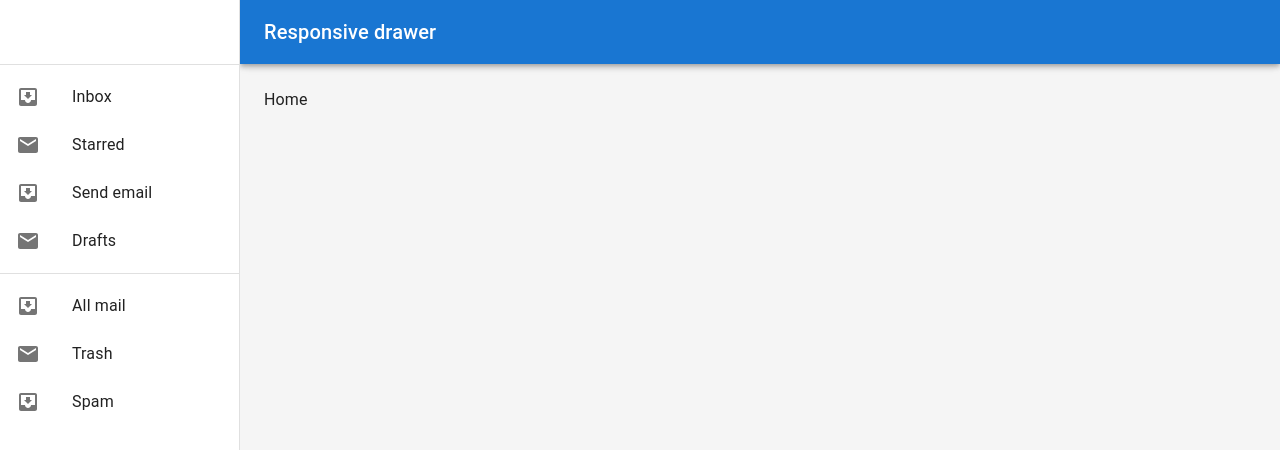
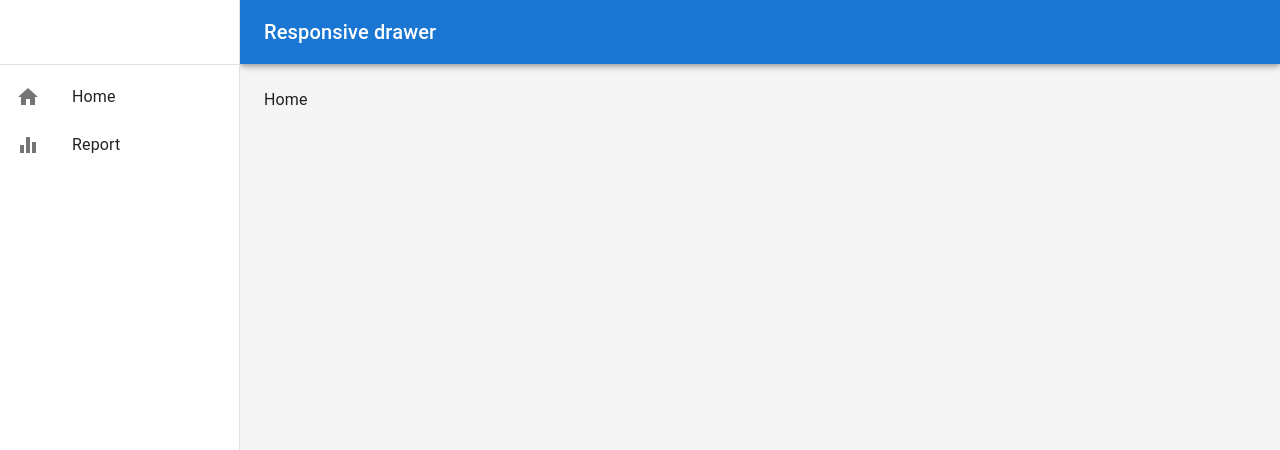
Before and after one commit to watagassa/udemy-household-app, a React (Create React App) app: page / in a window 1280 px wide. Shown: the top 450 px of the page. Built offline with nearby package versions, Linux system fonts and the light colour scheme.

Commit message:
14. サイドバーのメニュー内容を変更しよう

```diff
--- a/src/components/common/SideBar.tsx
+++ b/src/components/common/SideBar.tsx
@@ -1,12 +1,29 @@
-import { Box, Divider, Drawer, List, ListItem, ListItemButton, ListItemIcon, ListItemText, Toolbar } from "@mui/material";
+import {
+  Box,
+  Divider,
+  Drawer,
+  List,
+  ListItem,
+  ListItemButton,
+  ListItemIcon,
+  ListItemText,
+  Toolbar,
+} from "@mui/material";
 import React, { FC } from "react";
-import InboxIcon from '@mui/icons-material/MoveToInbox';
-import MailIcon from '@mui/icons-material/Mail';
-
-interface SideberProps{
-    drawerWidth: number ,
-    mobileOpen:boolean,
-    handleDrawerToggle: () => void,
+import InboxIcon from "@mui/icons-material/MoveToInbox";
+import MailIcon from "@mui/icons-material/Mail";
+import HomeIcon from "@mui/icons-material/Home";
+import EqualizerIcon from "@mui/icons-material/Equalizer";
+interface SideberProps {
+  drawerWidth: number;
+  mobileOpen: boolean;
+  handleDrawerToggle: () => void;
+}
+interface menuItem {
+  text: string;
+  path: string;
+  // React.ComponentType MUIのIconがreactのコンポーネント型
+  icon: React.ComponentType;
 }
 // type SideberProps = {
 //     drawerWidth: number ,
@@ -15,36 +32,33 @@ interface SideberProps{
 // }
 // //ファンクション型で引数はSideberPropsインターフェースで
 // const SideBar:FC<SideberProps> = ({ drawerWidth,mobileOpen,handleDrawerToggle }: SideberProps ) => {
-    const SideBar = ({ drawerWidth,mobileOpen,handleDrawerToggle }: SideberProps ) => {
+const SideBar = ({
+  drawerWidth,
+  mobileOpen,
+  handleDrawerToggle,
+}: SideberProps) => {
+  const MunuItems: menuItem[] = [
+    { text: "Home", path: "/", icon: HomeIcon },
+    { text: "Report", path: "/report", icon: EqualizerIcon },
+  ];
   const drawer = (
     <div>
       <Toolbar />
       <Divider />
       <List>
-            {["Inbox", "Starred", "Send email", "Drafts"].map((text, index) => (
-              <ListItem key={text} disablePadding>
+        {MunuItems.map((item, index) => (
+          <ListItem key={index} disablePadding>
             <ListItemButton>
               <ListItemIcon>
-                    {index % 2 === 0 ? <InboxIcon /> : <MailIcon />}
+                {/* {index % 2 === 0 ? <InboxIcon /> : <MailIcon />} */}
+                <item.icon />
               </ListItemIcon>
-                  <ListItemText primary={text} />
+              <ListItemText primary={item.text} />
             </ListItemButton>
           </ListItem>
         ))}
       </List>
-          <Divider />
-          <List>
-            {["All mail", "Trash", "Spam"].map((text, index) => (
-              <ListItem key={text} disablePadding>
-                <ListItemButton>
-                  <ListItemIcon>
-                    {index % 2 === 0 ? <InboxIcon /> : <MailIcon />}
-                  </ListItemIcon>
-                  <ListItemText primary={text} />
-                </ListItemButton>
-              </ListItem>
-            ))}
-          </List>
+
     </div>
   );
   return (
```
Lines whose indentation alone changed are shown as unchanged.
